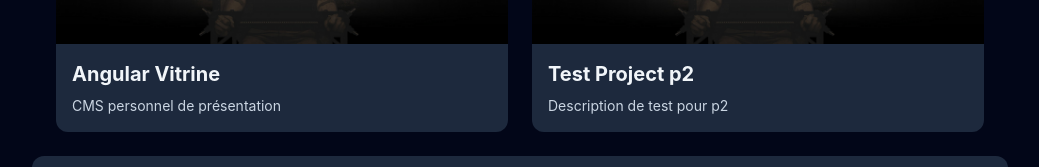
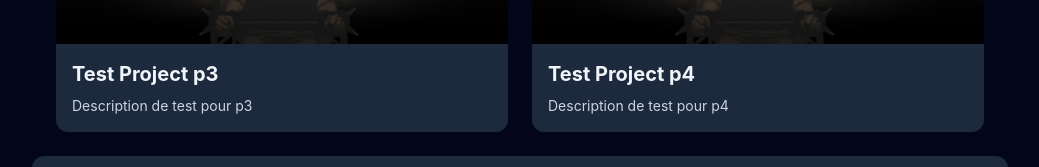
Before and after one commit to TrAdrienGit/Vitrine, an Angular app: page /Jerry_Tom in a window 1280 px wide. Shown: the part 984-1151 px from the top of the page, without its empty margins (120-1159 px from the left). Built offline with nearby package versions, Linux system fonts and the light colour scheme.

Commit message:
Conversion services to RxJS Observable

```diff
--- a/src/app/core/mock/members.mock.ts
+++ b/src/app/core/mock/members.mock.ts
@@ -46,7 +46,7 @@ export const MEMBERS: Member[] = [
       linkedin: "linkedin.com/in/username",
     },
     skills: ["Angular", "TypeScript", "Python", "Java"],
-    projects : ["p1", "p2", "p1", "p2"],
+    projects : ["p1", "p2", "p3", "p4"],
     supplementary_link: [
       {
         text: "CV PDF",
--- a/src/app/core/mock/projects.mock.ts
+++ b/src/app/core/mock/projects.mock.ts
@@ -80,5 +80,91 @@ export const PROJECTS: Project[] = [
       { type: 'gif', toc_title: "", content: 'assets/images/project_background_template.jpg' },
       { type: 'video', toc_title: "", content: 'assets/images/project_background_template.jpg' },
     ]
+  },
+
+  {
+    id: 'p3',
+    title: 'Test Project p3',
+    description: 'Description de test pour p3',
+    cover: 'assets/images/project_background_template.jpg',
+    stack: ['JS', 'Python'],
+    ownerId: '1',
+    supplementary_link: [
+      {
+        text: "GitHub",
+        link: "https://example.com/",
+      },
+      {
+        text: "Live demo",
+        link: "https://example.com/",
+      },
+      {
+        text: "Test line 3",
+        link: "https://example.com/",
+      }
+    ],
+
+    blocks: [
+      { type: 'title', toc_title: "Introduction", content: 'Introduction' },
+      { type: 'text', toc_title: "", content: 'Explication du projet, contexte, objectifs, problèmes résolus.' },
+
+      { type: 'title', toc_title: "Fonctionnalités", content: 'Fonctionnalités' },
+      { type: 'text', toc_title: "", content: 'Explication du projet, contexte, objectifs, problèmes résolus.' },
+      { type: 'text', toc_title: "", content: 'Explication du projet, contexte, objectifs, problèmes résolus.' },
+      { type: 'text', toc_title: "", content: 'Explication du projet, contexte, objectifs, problèmes résolus.' },
+
+      { type: 'title', toc_title: "Chapitre 1 Test", content: 'Chapitre 1 Test' },
+      { type: 'image', toc_title: "", content: 'assets/images/project_background_template.jpg' },
+      { type: 'gif', toc_title: "", content: 'assets/images/project_background_template.jpg' },
+      { type: 'video', toc_title: "", content: 'assets/images/project_background_template.jpg' },
+
+      { type: 'title', toc_title: "Chapitre 2 Test", content: 'Chapitre 2 Test' },
+      { type: 'image', toc_title: "", content: 'assets/images/project_background_template.jpg' },
+      { type: 'gif', toc_title: "", content: 'assets/images/project_background_template.jpg' },
+      { type: 'video', toc_title: "", content: 'assets/images/project_background_template.jpg' },
+    ]
+  },
+
+  {
+    id: 'p4',
+    title: 'Test Project p4',
+    description: 'Description de test pour p4',
+    cover: 'assets/images/project_background_template.jpg',
+    stack: ['JS', 'Python'],
+    ownerId: '1',
+    supplementary_link: [
+      {
+        text: "GitHub",
+        link: "https://example.com/",
+      },
+      {
+        text: "Live demo",
+        link: "https://example.com/",
+      },
+      {
+        text: "Test line 3",
+        link: "https://example.com/",
+      }
+    ],
+
+    blocks: [
+      { type: 'title', toc_title: "Introduction", content: 'Introduction' },
+      { type: 'text', toc_title: "", content: 'Explication du projet, contexte, objectifs, problèmes résolus.' },
+
+      { type: 'title', toc_title: "Fonctionnalités", content: 'Fonctionnalités' },
+      { type: 'text', toc_title: "", content: 'Explication du projet, contexte, objectifs, problèmes résolus.' },
+      { type: 'text', toc_title: "", content: 'Explication du projet, contexte, objectifs, problèmes résolus.' },
+      { type: 'text', toc_title: "", content: 'Explication du projet, contexte, objectifs, problèmes résolus.' },
+
+      { type: 'title', toc_title: "Chapitre 1 Test", content: 'Chapitre 1 Test' },
+      { type: 'image', toc_title: "", content: 'assets/images/project_background_template.jpg' },
+      { type: 'gif', toc_title: "", content: 'assets/images/project_background_template.jpg' },
+      { type: 'video', toc_title: "", content: 'assets/images/project_background_template.jpg' },
+
+      { type: 'title', toc_title: "Chapitre 2 Test", content: 'Chapitre 2 Test' },
+      { type: 'image', toc_title: "", content: 'assets/images/project_background_template.jpg' },
+      { type: 'gif', toc_title: "", content: 'assets/images/project_background_template.jpg' },
+      { type: 'video', toc_title: "", content: 'assets/images/project_background_template.jpg' },
+    ]
   }
 ];
--- a/src/app/core/services/member.service.ts
+++ b/src/app/core/services/member.service.ts
@@ -1,21 +1,33 @@
 import { Injectable } from '@angular/core';
 import { MEMBERS } from '../mock/members.mock';
 import { Member } from '../models/member.model';
+import {Observable, of, throwError} from 'rxjs';
 
 @Injectable({
   providedIn: 'root'
 })
 export class MemberService {
 
-  getMembers(): Member[] {
-    return MEMBERS;
+  getMembers(): Observable<Member[]> {
+    return of(MEMBERS);
   }
 
-  getMemberById(id: string): Member | undefined {
-    return MEMBERS.find(m => m.id === id);
+  getMemberById(id: string): Observable<Member> {
+    const member = MEMBERS.find(m => m.id === id);
+    if (!member) {
+      return throwError(() => new Error('Member not found (getMemberById)'));
+    }
+    return of(member);
   }
 
-  getMemberBySlug(slug: string): Member | undefined {
-    return MEMBERS.find(m => m.slug === slug);
+  getMemberBySlug(slug: string): Observable<Member> {
+    const member = MEMBERS.find(m => m.slug === slug);
+
+    if (!member) {
+      return throwError(() => new Error('Member not found (getMemberBySlug)'));
+    }
+
+    return of(member);
   }
+
 }
--- a/src/app/core/services/project.service.ts
+++ b/src/app/core/services/project.service.ts
@@ -1,6 +1,7 @@
 import { Injectable } from '@angular/core';
 import { PROJECTS } from '../mock/projects.mock';
 import {Project} from '../models/project.model';
+import {Observable, of, throwError} from 'rxjs';
 
 @Injectable({
   providedIn: 'root'
@@ -17,21 +18,31 @@ export class ProjectService {
   //----- GETTER -------------//
 
 
-  getProjects(): Project[] {
-    return PROJECTS;
+  getProjects(): Observable<Project[]> {
+    return of(PROJECTS);
   }
 
-  getProjectsByOwner(ownerId: string): Project[] {
-    return PROJECTS.filter(p => p.ownerId === ownerId);
+  getProjectsByOwner(ownerId: string): Observable<Project[]> {
+    return of(PROJECTS.filter(p => p.ownerId === ownerId));
   }
 
-  getProjectById(id: string): Project | undefined {
-    return PROJECTS.find(p => p.id === id);
+  getProjectById(id: string): Observable<Project> {
+    const project = PROJECTS.find(p => p.id === id);
+    if (!project) {
+      return throwError(() => new Error('Project not found (getProjectById)'));
+    }
+    return of(project);
   }
 
-  getProjectBySlug(slug: string): Project | undefined {
-    return PROJECTS.find(
-      project => this.slugify(project.title) === slug
-    );
+  getProjectsByIds(ids: string[]): Observable<Project[]> {
+    return of(PROJECTS.filter(p => ids.includes(p.id)));
+  }
+
+  getProjectBySlug(slug: string): Observable<Project> {
+    const project = PROJECTS.find(project => this.slugify(project.title) === slug);
+    if (!project) {
+      return throwError(() => new Error('Project not found (getProjectBySlug)'));
+    }
+    return of(project);
   }
 }
--- a/src/app/features/home/home-page/home-page.html
+++ b/src/app/features/home/home-page/home-page.html
@@ -13,7 +13,7 @@
     <div class="mt-16 grid grid-cols-1 md:grid-cols-2 lg:grid-cols-3 gap-8">
 
       <!-- cartes membres -->
-      @for (member of members; track member.id)
+      @for (member of members$ | async; track member.id)
       {
         <app-member-card [member]="member"></app-member-card>
       }
--- a/src/app/features/pages/project/project-page/project.html
+++ b/src/app/features/pages/project/project-page/project.html
@@ -1,6 +1,6 @@
 <div class="min-h-screen bg-(--bg-primary) text-(--text-primary)">
 
-  @if (project) {
+  @if (project$ | async; as project) {
     <app-project-header [project]="project"></app-project-header>
 
     <!-- LAYOUT GLOBAL -->
--- a/src/app/features/pages/project/project-page/project.ts
+++ b/src/app/features/pages/project/project-page/project.ts
@@ -1,13 +1,15 @@
-import {Component, inject} from '@angular/core';
-import {ProjectHeader} from '../components/project-header/project-header';
-import {ProjectToc} from '../components/project-toc/project-toc';
-import {ProjectContent} from '../components/project-content/project-content';
-import {ProjectFooter} from '../components/project-footer/project-footer';
-import {ActivatedRoute} from '@angular/router';
-import {MemberService} from '../../../../core/services/member.service';
-import {ProjectService} from '../../../../core/services/project.service';
-import {Member} from '../../../../core/models/member.model';
-import {Project} from '../../../../core/models/project.model';
+import { Component, inject, OnInit } from '@angular/core';
+import { ActivatedRoute } from '@angular/router';
+
+import { ProjectHeader } from '../components/project-header/project-header';
+import { ProjectToc } from '../components/project-toc/project-toc';
+import { ProjectContent } from '../components/project-content/project-content';
+import { ProjectFooter } from '../components/project-footer/project-footer';
+
+import { ProjectService } from '../../../../core/services/project.service';
+import { Project } from '../../../../core/models/project.model';
+import {Observable} from 'rxjs';
+import {AsyncPipe} from '@angular/common';
 
 @Component({
   selector: 'app-project',
@@ -15,23 +17,24 @@ import {Project} from '../../../../core/models/project.model';
     ProjectHeader,
     ProjectToc,
     ProjectContent,
-    ProjectFooter
+    ProjectFooter,
+    AsyncPipe
   ],
   templateUrl: './project.html',
   styleUrl: './project.css',
 })
-export class ProjectPage {
+export class ProjectPage implements OnInit {
+
   private route: ActivatedRoute = inject(ActivatedRoute);
+  private projectService: ProjectService = inject(ProjectService);
 
-  //private memberService: MemberService = inject(MemberService);
-  //public member: Member;
-  private projectService: ProjectService = inject(ProjectService);
-  public project?: Project;
+  public project$!: Observable<Project>;
 
-  constructor() {
-    const project_slug: string | null = this.route.snapshot.paramMap.get('project_slug');
+  ngOnInit(): void {
+    const projectSlug = this.route.snapshot.paramMap.get('project_slug');
 
-    if (!project_slug) return;
-    this.project = this.projectService.getProjectBySlug(project_slug);
+    if (!projectSlug) return;
+
+    this.project$ = this.projectService.getProjectBySlug(projectSlug);
   }
 }
--- a/src/app/features/profile/components/profile-projects/profile-projects.html
+++ b/src/app/features/profile/components/profile-projects/profile-projects.html
@@ -4,6 +4,8 @@
   <h2 class="text-2xl font-semibold">Projets</h2>
 
   <div class="grid md:grid-cols-2 gap-6">
+
+    @if (projects$ | async; as projects) {
 
       @for (project of projects; track $index)
       {
@@ -24,5 +26,8 @@
         </a>
       }
 
+    }
+
+
   </div>
 </section>
--- a/src/app/features/profile/profile-master/profile-master.html
+++ b/src/app/features/profile/profile-master/profile-master.html
@@ -1,5 +1,5 @@
 <div class="body_globaldisplay">
-  @if (member)
+  @if (member$ | async; as member)
   {
     <app-profile-header [member]="member"></app-profile-header>
     <app-profile-contact [member]="member"></app-profile-contact>
--- a/src/app/features/profile/profile-master/profile-master.ts
+++ b/src/app/features/profile/profile-master/profile-master.ts
@@ -1,12 +1,16 @@
-import {Component, inject} from '@angular/core';
-import {ProfileContact} from "../components/profile-contact/profile-contact";
-import {ProfileHeader} from "../components/profile-header/profile-header";
-import {ProfileLinks} from "../components/profile-links/profile-links";
-import {ProfileProjects} from "../components/profile-projects/profile-projects";
-import {ProfileSkills} from "../components/profile-skills/profile-skills";
-import {MemberService} from '../../../core/services/member.service';
-import {ActivatedRoute} from '@angular/router';
-import {Member} from '../../../core/models/member.model';
+import { Component, inject, OnInit } from '@angular/core';
+import { ActivatedRoute } from '@angular/router';
+
+import { ProfileContact } from '../components/profile-contact/profile-contact';
+import { ProfileHeader } from '../components/profile-header/profile-header';
+import { ProfileLinks } from '../components/profile-links/profile-links';
+import { ProfileProjects } from '../components/profile-projects/profile-projects';
+import { ProfileSkills } from '../components/profile-skills/profile-skills';
+
+import { MemberService } from '../../../core/services/member.service';
+import { Member } from '../../../core/models/member.model';
+import {filter, Observable} from 'rxjs';
+import {AsyncPipe} from '@angular/common';
 
 @Component({
   selector: 'app-profile-master',
@@ -15,21 +19,24 @@ import {Member} from '../../../core/models/member.model';
     ProfileHeader,
     ProfileLinks,
     ProfileProjects,
-        ProfileSkills
+    ProfileSkills,
+    AsyncPipe
   ],
   templateUrl: './profile-master.html',
   styleUrl: './profile-master.css',
 })
-export class ProfileMaster {
+export class ProfileMaster implements OnInit {
 
-  private route: ActivatedRoute = inject(ActivatedRoute);
-  private memberService: MemberService = inject(MemberService);
+  private route = inject(ActivatedRoute);
+  private memberService = inject(MemberService);
 
-  public member?: Member;
+  public member$!: Observable<Member>;
 
-  constructor() {
-    const slug: string | null = this.route.snapshot.paramMap.get('member_slug');
+  ngOnInit(): void {
+    const slug = this.route.snapshot.paramMap.get('member_slug');
+
     if (!slug) return;
-    this.member = this.memberService.getMemberBySlug(slug!);
+
+    this.member$ = this.memberService.getMemberBySlug(slug);
   }
 }
```
Also changed, not shown: src/app/features/home/home-page/home-page.ts (+11 -4 lines), src/app/features/profile/components/profile-projects/profile-projects.ts (+10 -10 lines). Lines whose indentation alone changed are shown as unchanged.
